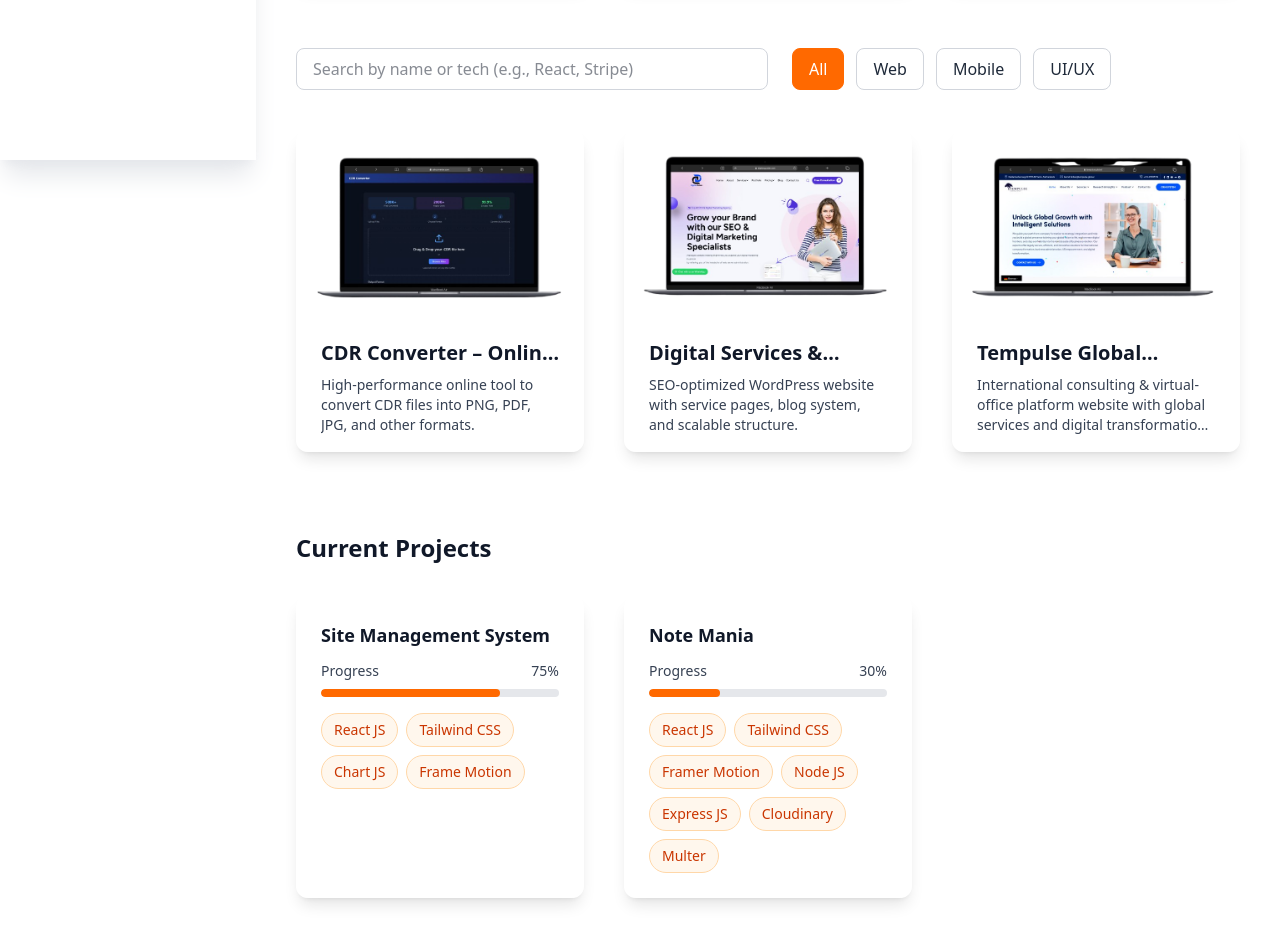
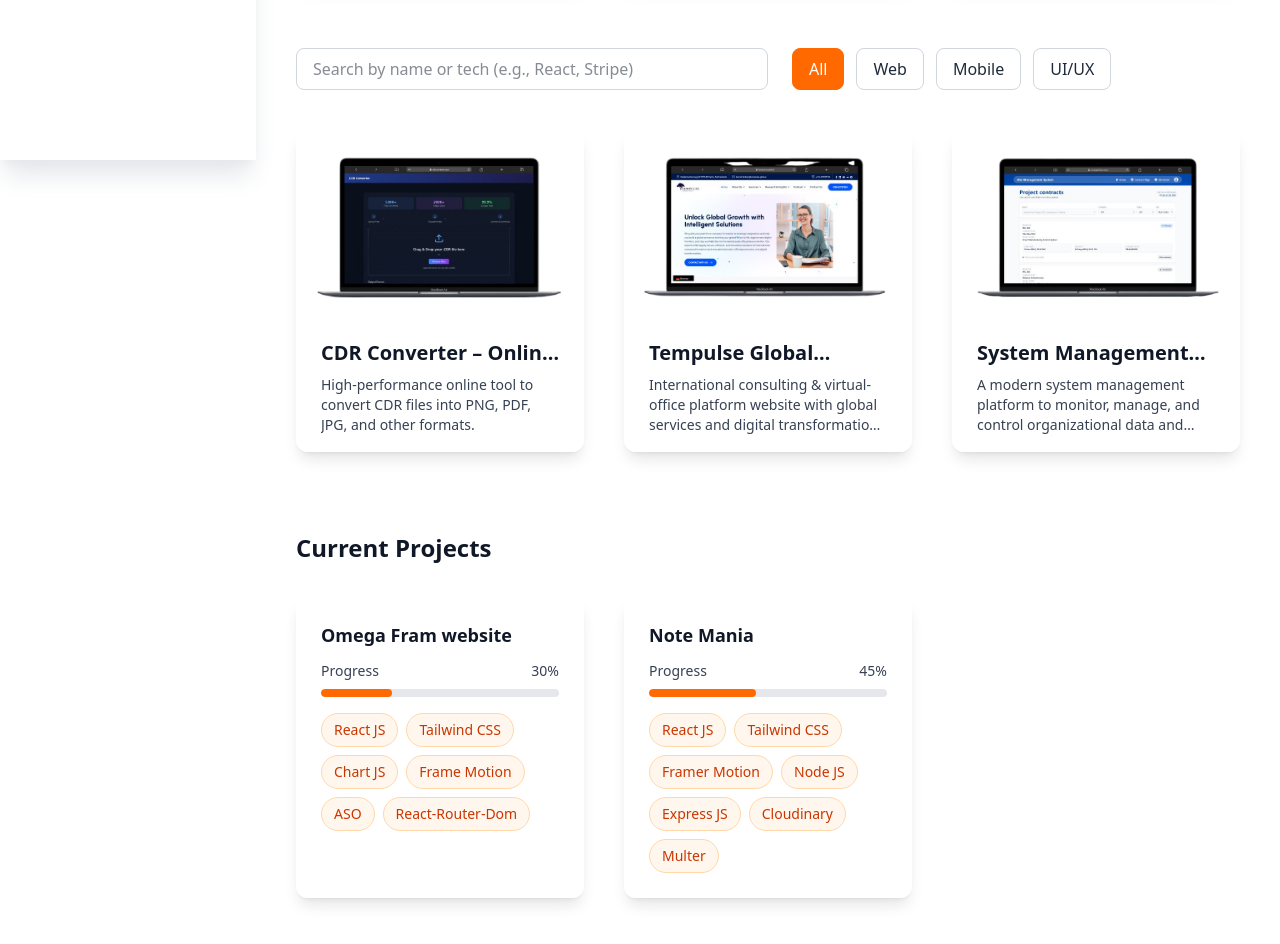
Before and after one commit to GauravSharma9027/portfolio-frontend, a React (Vite) app: page /projects in a window 1280 px wide. Shown: the part 640-1584 px from the top of the page. Built offline with nearby package versions, Linux system fonts and the light colour scheme.

Commit message:
add projects

```diff
--- a/src/pages/Projects.jsx
+++ b/src/pages/Projects.jsx
@@ -16,7 +16,10 @@ import tempulseLaptop from "../assets/Pages/Projects/Tempulse Global Consultancy
 import cdrconverterPhone from "../assets/Pages/Projects/CDR Converter/cdrconverterPhone.png"
 import cdrconverterTablet from "../assets/Pages/Projects/CDR Converter/cdrconverterTablet.png"
 import cdrconverterLaptop from "../assets/Pages/Projects/CDR Converter/cdrconverterLaptop.png"
-
+// Project 4
+import systemManagementPhone from "../assets/Pages/Projects/Site Management System Vendor/Phone.png"
+import systemManagementTablet from "../assets/Pages/Projects/Site Management System Vendor/Tablet.png"
+import systemManagementLaptop from "../assets/Pages/Projects/Site Management System Vendor/Laptop.png"
 // Reusable pill
 
 const Pill = ({ children }) => (
@@ -64,6 +67,7 @@ const ProjectPage = () => {
 
     // Portfolio projects (replace image paths with your assets)
     const projects = [
+        // project 1
         {
             name: "CDR Converter – Online File Conversion Platform",
             short: "High-performance online tool to convert CDR files into PNG, PDF, JPG, and other formats.",
@@ -111,46 +115,48 @@ const ProjectPage = () => {
             ],
             role: "Full Stack Developer",
             timeline: "1 weeks",
-            category: "Web / SaaS Tool"
-        },
-        {
-            name: "Digital Services & Blogging Platform",
-            short: "SEO-optimized WordPress website with service pages, blog system, and scalable structure.",
-            images: [
-                digitexguiderLaptop,
-                digitexguiderTablet,
-                digitexguiderPhone
-            ],
-            github: null, // WordPress-based project, so GitHub not applicable
-            // live: "https://digitexguider.com/",
-            tech: ["WordPress", "Elementor", "PHP", "MySQL", "cPanel", "Yoast SEO"],
-            description:
-                "A fully responsive digital services website built on WordPress, designed for performance, SEO, and service-based conversions. Includes custom landing pages, optimized blog section, mobile-first design, and fast-loading architecture. Ideal for agencies needing a professional online presence and lead-generation funnel.",
-            features: [
-                "Custom Elementor-based pages for services",
-                "Fully responsive mobile-first UI",
-                "Optimized blog system with categories & tags",
-                "Yoast-powered SEO optimization",
-                "Speed-optimized caching & CDN integration",
-                "Contact forms with email routing",
-                "User-friendly CMS for non-tech users"
-            ],
-            challenges: [
-                "Maintaining site speed with heavy content blocks",
-                "Building optimized page layouts using Elementor",
-                "SEO tuning for higher Google discoverability",
-                "Ensuring uniform design across all screen sizes"
-            ],
-            outcomes: [
-                "Page load time improved to under 2.5 seconds",
-                "SEO health score increased to 90+",
-                "Conversion rate improved with optimized landing pages",
-                "Better engagement due to structured blog content"
-            ],
-            role: "Frontend & WordPress Developer",
-            timeline: "2 weeks",
             category: "Web"
         },
+        // project 2
+        // {
+        //     name: "Digital Services & Blogging Platform",
+        //     short: "SEO-optimized WordPress website with service pages, blog system, and scalable structure.",
+        //     images: [
+        //         digitexguiderLaptop,
+        //         digitexguiderTablet,
+        //         digitexguiderPhone
+        //     ],
+        //     github: null, // WordPress-based project, so GitHub not applicable
+        //     // live: "https://digitexguider.com/",
+        //     tech: ["WordPress", "Elementor", "PHP", "MySQL", "cPanel", "Yoast SEO"],
+        //     description:
+        //         "A fully responsive digital services website built on WordPress, designed for performance, SEO, and service-based conversions. Includes custom landing pages, optimized blog section, mobile-first design, and fast-loading architecture. Ideal for agencies needing a professional online presence and lead-generation funnel.",
+        //     features: [
+        //         "Custom Elementor-based pages for services",
+        //         "Fully responsive mobile-first UI",
+        //         "Optimized blog system with categories & tags",
+        //         "Yoast-powered SEO optimization",
+        //         "Speed-optimized caching & CDN integration",
+        //         "Contact forms with email routing",
+        //         "User-friendly CMS for non-tech users"
+        //     ],
+        //     challenges: [
+        //         "Maintaining site speed with heavy content blocks",
+        //         "Building optimized page layouts using Elementor",
+        //         "SEO tuning for higher Google discoverability",
+        //         "Ensuring uniform design across all screen sizes"
+        //     ],
+        //     outcomes: [
+        //         "Page load time improved to under 2.5 seconds",
+        //         "SEO health score increased to 90+",
+        //         "Conversion rate improved with optimized landing pages",
+        //         "Better engagement due to structured blog content"
+        //     ],
+        //     role: "Frontend & WordPress Developer",
+        //     timeline: "2 weeks",
+        //     category: "Web"
+        // },
+        // project 3
         {
             name: "Tempulse Global Consultancy Website",
             short: "International consulting & virtual-office platform website with global services and digital transformation offerings.",
@@ -187,14 +193,63 @@ const ProjectPage = () => {
             ],
             role: "Frontend & CMS Developer / Web Designer",
             timeline: "4–5 weeks",
-            category: "Web / Consultancy"
+            category: "Web"
+        },
+        // project 4
+        {
+            name: "System Management Dashboard – Enterprise Web Application",
+            short: "A modern system management platform to monitor, manage, and control organizational data and workflows.",
+            images: [
+                systemManagementLaptop,
+                systemManagementTablet,
+                systemManagementPhone
+            ],
+            github: null, // Live production project
+            live: "https://omegainfram.com/vendor/", // hosted on :contentReference[oaicite:0]{index=0}
+            tech: [
+                "React Js",
+                "Tailwind Css",
+                "JavaScript (ES6+)",
+                "REST APIs",
+                "Chart & Data Visualization",
+                "Deployment on Cloud Hosting"
+            ],
+            description:
+                "A fully live system management web application built using React.js with a focus on performance, scalability, and clean UI. The platform helps organizations manage system records, user roles, operational data, and activity tracking through a centralized dashboard. Designed with an enterprise mindset, the application is responsive, secure, and optimized for real-world business usage.",
+            features: [
+                "Centralized system management dashboard",
+                "User & role-based access management",
+                "Real-time data rendering and updates",
+                "Responsive UI for desktop, tablet & mobile",
+                "Secure authentication & authorization flow",
+                "Dynamic tables with search, filter & pagination",
+                "Clean and modern UI using Tailwind CSS",
+                "Live deployment with production-ready configuration"
+            ],
+            challenges: [
+                "Designing scalable and reusable React components",
+                "Managing complex state across multiple modules",
+                "Implementing role-based UI access control",
+                "Ensuring performance with large datasets",
+                "Maintaining clean UI while handling dense system data"
+            ],
+            outcomes: [
+                "Successfully deployed a live system management platform",
+                "Improved operational visibility through centralized data",
+                "Smooth and responsive user experience across devices",
+                "Created a real-world, enterprise-grade React project",
+                "Strengthened frontend architecture and system design skills"
+            ],
+            role: "Frontend / React Developer",
+            timeline: "5-7 Days",
+            category: "Web"
         }
     ];
 
     // Current projects (freelancing visibility)
     const currentWork = [
-        { name: "Site Management System", progress: 75, tech: ["React JS", "Tailwind CSS", "Chart JS", "Frame Motion"] },
-        { name: "Note Mania", progress: 30, tech: ["React JS", "Tailwind CSS", "Framer Motion", "Node JS", "Express JS", "Cloudinary", "Multer"] },
+        { name: "Omega Fram website", progress: 30, tech: ["React JS", "Tailwind CSS", "Chart JS", "Frame Motion","ASO","React-Router-Dom"] },
+        { name: "Note Mania", progress: 45, tech: ["React JS", "Tailwind CSS", "Framer Motion", "Node JS", "Express JS", "Cloudinary", "Multer"] },
     ];
 
     // Search + category filter
```
